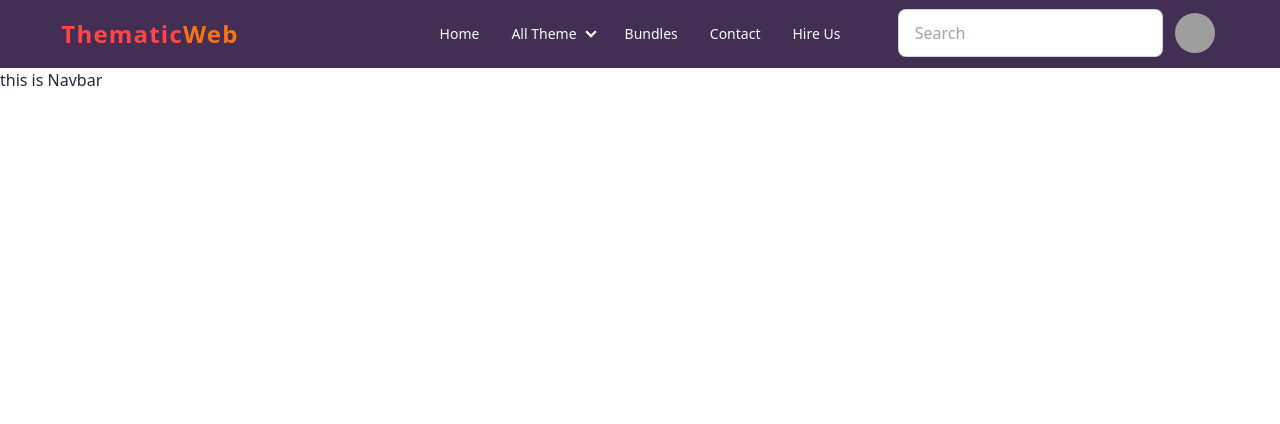
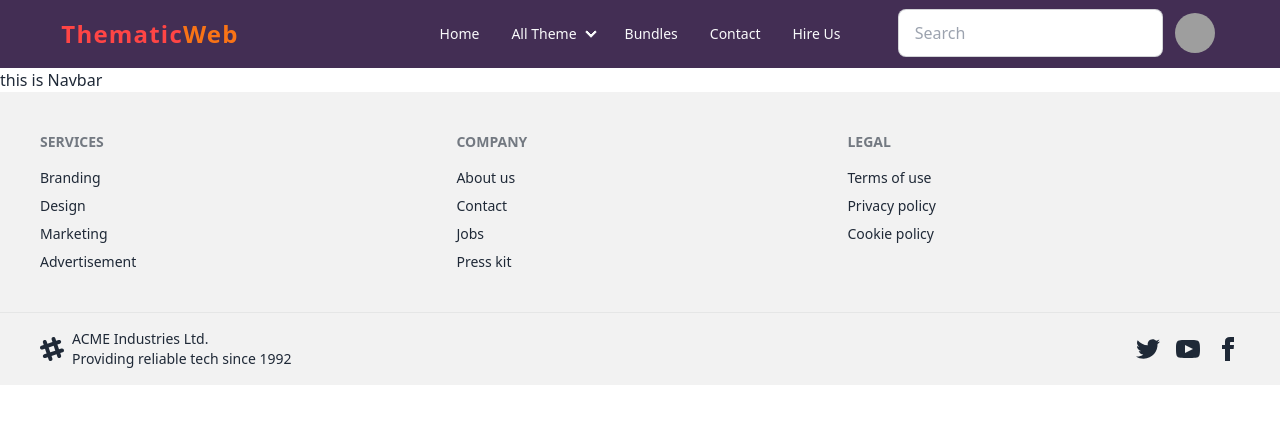
Before and after one commit to RaihanSoft/thematic-web, a React (Vite) app: page / in a window 1280 px wide. Shown: the top 424 px of the page. Built offline with nearby package versions, Linux system fonts and the light colour scheme; grey boxes are pictures that could not be loaded.

Commit message:
Add basic footer

```diff
--- a/src/Components/Footer/Footer.jsx
+++ b/src/Components/Footer/Footer.jsx
@@ -1,10 +1,87 @@
-
 const Footer = () => {
   return (
     <div>
+      <footer className="footer bg-base-200 text-base-content p-10">
+        <nav>
+          <h6 className="footer-title">Services</h6>
+          <a className="link link-hover">Branding</a>
+          <a className="link link-hover">Design</a>
+          <a className="link link-hover">Marketing</a>
+          <a className="link link-hover">Advertisement</a>
+        </nav>
+        <nav>
+          <h6 className="footer-title">Company</h6>
+          <a className="link link-hover">About us</a>
+          <a className="link link-hover">Contact</a>
+          <a className="link link-hover">Jobs</a>
+          <a className="link link-hover">Press kit</a>
+        </nav>
+        <nav>
+          <h6 className="footer-title">Legal</h6>
+          <a className="link link-hover">Terms of use</a>
+          <a className="link link-hover">Privacy policy</a>
+          <a className="link link-hover">Cookie policy</a>
+        </nav>
+      </footer>
+      <footer className="footer bg-base-200 text-base-content border-base-300 border-t px-10 py-4">
+        <aside className="grid-flow-col items-center">
+          <svg
+            width="24"
+            height="24"
+            viewBox="0 0 24 24"
+            xmlns="http://www.w3.org/2000/svg"
+            fillRule="evenodd"
+            clipRule="evenodd"
+            className="fill-current"
+          >
+            <path d="M22.672 15.226l-2.432.811.841 2.515c.33 1.019-.209 2.127-1.23 2.456-1.15.325-2.148-.321-2.463-1.226l-.84-2.518-5.013 1.677.84 2.517c.391 1.203-.434 2.542-1.831 2.542-.88 0-1.601-.564-1.86-1.314l-.842-2.516-2.431.809c-1.135.328-2.145-.317-2.463-1.229-.329-1.018.211-2.127 1.231-2.456l2.432-.809-1.621-4.823-2.432.808c-1.355.384-2.558-.59-2.558-1.839 0-.817.509-1.582 1.327-1.846l2.433-.809-.842-2.515c-.33-1.02.211-2.129 1.232-2.458 1.02-.329 2.13.209 2.461 1.229l.842 2.515 5.011-1.677-.839-2.517c-.403-1.238.484-2.553 1.843-2.553.819 0 1.585.509 1.85 1.326l.841 2.517 2.431-.81c1.02-.33 2.131.211 2.461 1.229.332 1.018-.21 2.126-1.23 2.456l-2.433.809 1.622 4.823 2.433-.809c1.242-.401 2.557.484 2.557 1.838 0 .819-.51 1.583-1.328 1.847m-8.992-6.428l-5.01 1.675 1.619 4.828 5.011-1.674-1.62-4.829z"></path>
+          </svg>
+          <p>
+            ACME Industries Ltd.
+            <br />
+            Providing reliable tech since 1992
+          </p>
+        </aside>
+        <nav className="md:place-self-center md:justify-self-end">
+          <div className="grid grid-flow-col gap-4">
+            <a>
+              <svg
+                xmlns="http://www.w3.org/2000/svg"
+                width="24"
+                height="24"
+                viewBox="0 0 24 24"
+                className="fill-current"
+              >
+                <path d="M24 4.557c-.883.392-1.832.656-2.828.775 1.017-.609 1.798-1.574 2.165-2.724-.951.564-2.005.974-3.127 1.195-.897-.957-2.178-1.555-3.594-1.555-3.179 0-5.515 2.966-4.797 6.045-4.091-.205-7.719-2.165-10.148-5.144-1.29 2.213-.669 5.108 1.523 6.574-.806-.026-1.566-.247-2.229-.616-.054 2.281 1.581 4.415 3.949 4.89-.693.188-1.452.232-2.224.084.626 1.956 2.444 3.379 4.6 3.419-2.07 1.623-4.678 2.348-7.29 2.04 2.179 1.397 4.768 2.212 7.548 2.212 9.142 0 14.307-7.721 13.995-14.646.962-.695 1.797-1.562 2.457-2.549z"></path>
+              </svg>
+            </a>
+            <a>
+              <svg
+                xmlns="http://www.w3.org/2000/svg"
+                width="24"
+                height="24"
+                viewBox="0 0 24 24"
+                className="fill-current"
+              >
+                <path d="M19.615 3.184c-3.604-.246-11.631-.245-15.23 0-3.897.266-4.356 2.62-4.385 8.816.029 6.185.484 8.549 4.385 8.816 3.6.245 11.626.246 15.23 0 3.897-.266 4.356-2.62 4.385-8.816-.029-6.185-.484-8.549-4.385-8.816zm-10.615 12.816v-8l8 3.993-8 4.007z"></path>
+              </svg>
+            </a>
+            <a>
+              <svg
+                xmlns="http://www.w3.org/2000/svg"
+                width="24"
+                height="24"
+                viewBox="0 0 24 24"
+                className="fill-current"
+              >
+                <path d="M9 8h-3v4h3v12h5v-12h3.642l.358-4h-4v-1.667c0-.955.192-1.333 1.115-1.333h2.885v-5h-3.808c-3.596 0-5.192 1.583-5.192 4.615v3.385z"></path>
+              </svg>
+            </a>
+          </div>
+        </nav>
+      </footer>
+    </div>
+  );
+};
 
-    </div>
-  )
-}
-
-export default Footer
+export default Footer;
--- a/src/Layouts/MainLayout.jsx
+++ b/src/Layouts/MainLayout.jsx
@@ -1,5 +1,6 @@
 import { Outlet } from "react-router-dom"
 import Navbar from "../Components/Navbar/Navbar"
+import Footer from "../Components/Footer/Footer"
 
 const MainLayout = () => {
     return (
@@ -16,7 +17,7 @@
                 <Outlet />
             </main>
 
-            <footer></footer>
+            <Footer></Footer>
 
         </div>
     )
```
